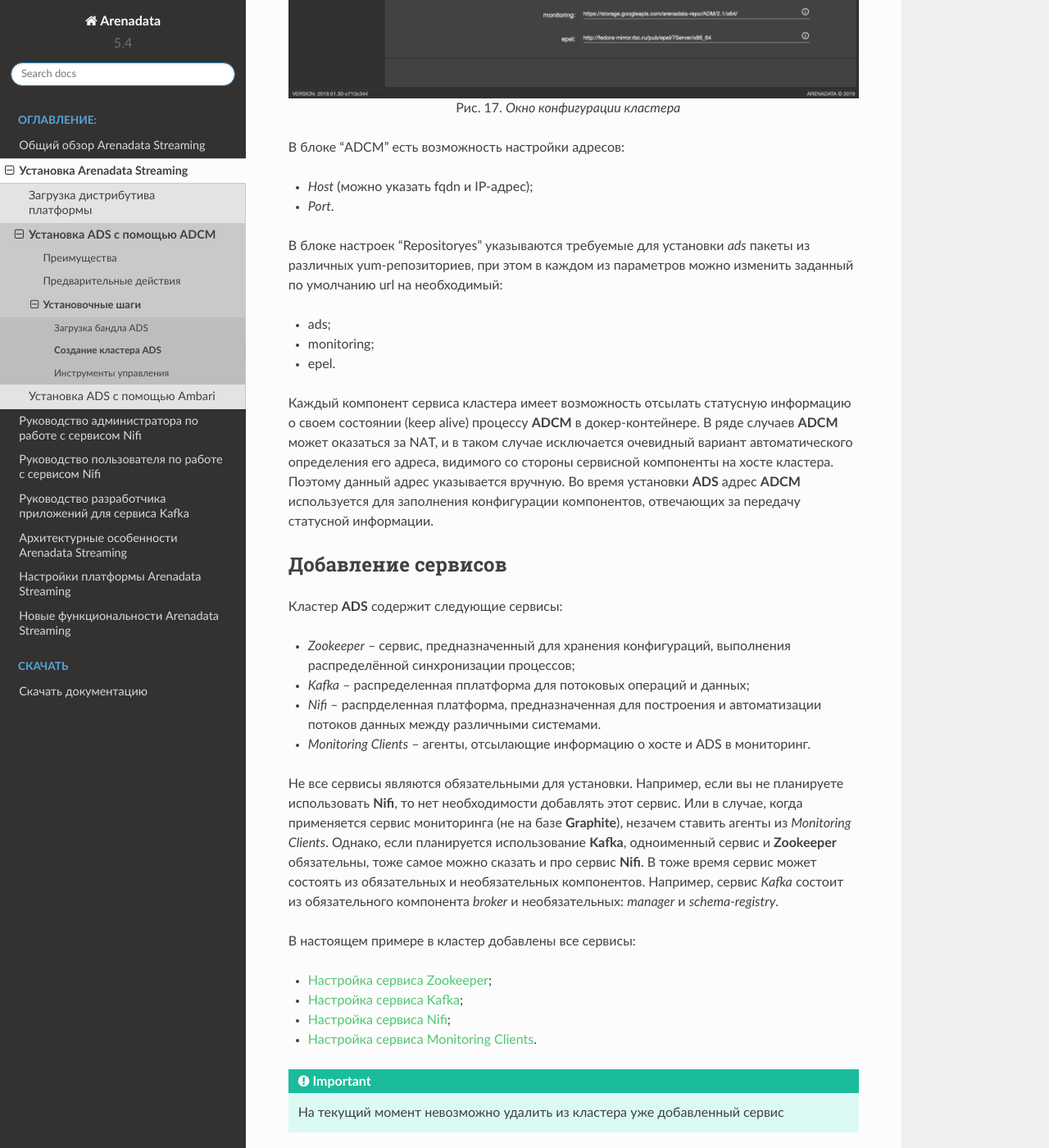
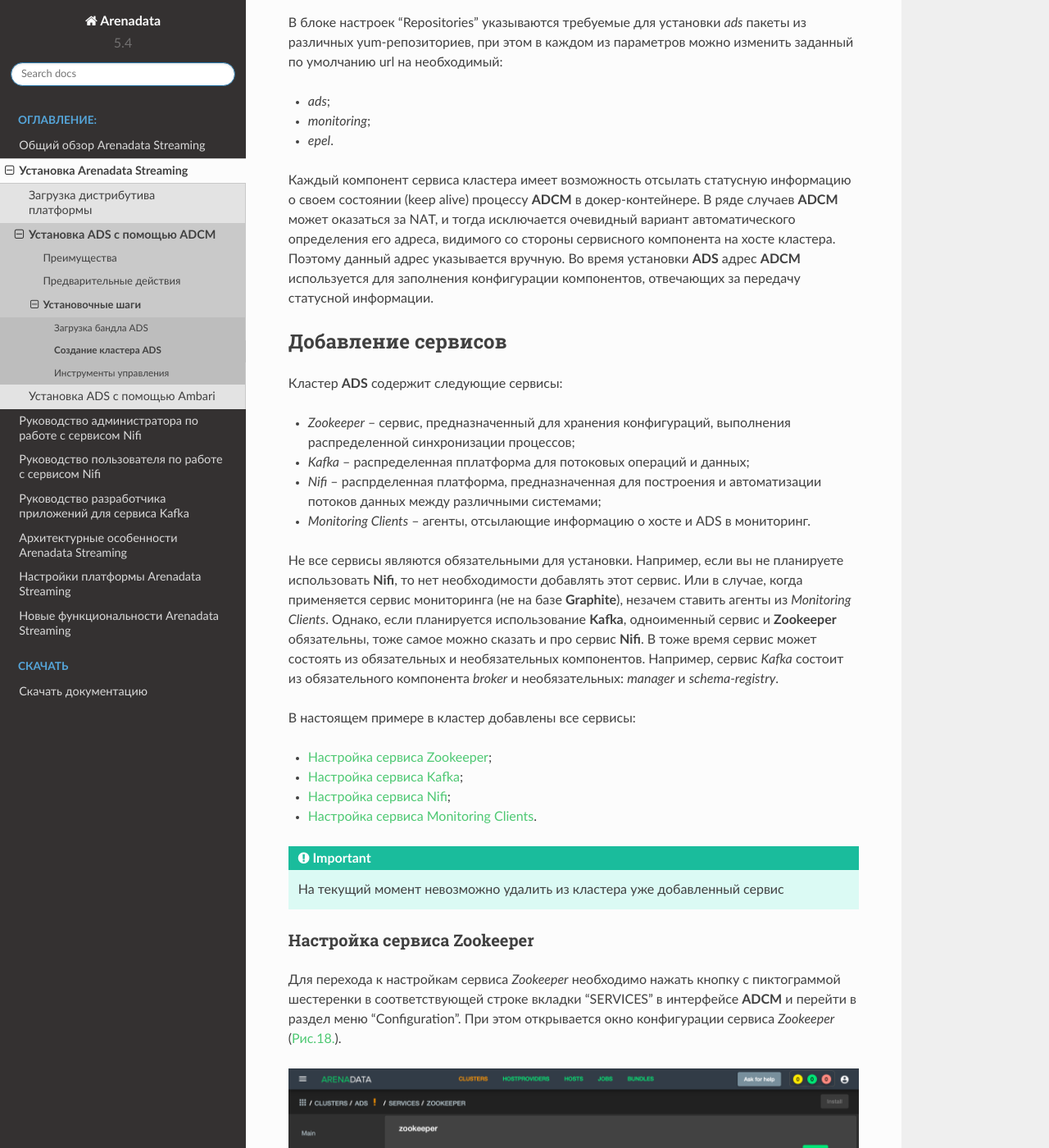
Before and after one commit to arenadata/docs_ads, a Sphinx documentation site: the page built from source/Install/adcm/create_cluster/index.rst, in a window 1280 px wide and 1400 px high, scrolled down 3216 px. Shown: the whole window at 82% size. Built offline with Sphinx 7.4.7 and the Read the Docs theme 2.0.0, drawn with Linux system fonts in a browser that asks for light colours; pages that are not in the unit, such as notebooks, are missing from menus; some of the changed text lies outside the part shown.

Commit message:
Update index.rst

```diff
--- a/source/Install/adcm/create_cluster/index.rst
+++ b/source/Install/adcm/create_cluster/index.rst
@@ -1,7 +1,7 @@
 Создание кластера ADS
 =====================
 
-После выполнения :ref:`предварительных действий <preliminary_actions>` и :ref:`загрузки бандла <upload_bundle>` в кластер-менеджере **ADCM** содержится следующий список объектов (:numref:`Рис.%s.<img_4>`):
+После выполнения :ref:`предварительных действий <preliminary_actions>` и :ref:`загрузки бандла <upload_bundle>` в кластер-менеджере **ADCM** содержится следующий список объектов (:numref:`Рис.%s. <img_4>`):
 
 * Прототип кластера мониторинга и созданный на его основе экземпляр (программа мониторинга развернута на хосте, ADCM содержит записи о его результатах и настройках);
 
@@ -70,11 +70,11 @@
 Конфигурация кластера
 ---------------------
 
-Для перехода к настройкам экземпляра кластера *ads* необходимо нажать кнопку с пиктограммой шестеренки в соответствующей строке вкладки "CLUSTERS" (:numref:`Рис.%s.<img_7>`) и перейти в раздел меню "Configuration". При этом открывается окно конфигурации выбранного экземпляра (:numref:`Рис.%s.<img_8>`).
+Для перехода к настройкам экземпляра кластера *ads* необходимо нажать кнопку с пиктограммой шестеренки в соответствующей строке вкладки "CLUSTERS" (:numref:`Рис.%s. <img_7>`) и перейти в раздел меню "Configuration". При этом открывается окно конфигурации выбранного экземпляра (:numref:`Рис.%s. <img_8>`).
 
 .. _img_8:
 
-.. figure:: ../../imgs/cluster_config.*
+.. figure:: ../../imgs/cluster_config.png
    :align: center
 
    Окно конфигурации кластера
@@ -85,13 +85,13 @@
 * *Host* (можно указать fqdn и IP-адрес);
 * *Port*.
 
-В блоке настроек "Repositoryes" указываются требуемые для установки *ads* пакеты из различных yum-репозиториев, при этом в каждом из параметров можно изменить заданный по умолчанию url на необходимый:
+В блоке настроек "Repositories" указываются требуемые для установки *ads* пакеты из различных yum-репозиториев, при этом в каждом из параметров можно изменить заданный по умолчанию url на необходимый:
 
-* ads;
-* monitoring;
-* epel.
+* *ads*;
+* *monitoring*;
+* *epel*.
 
-Каждый компонент сервиса кластера имеет возможность отсылать статусную информацию о своем состоянии (keep alive) процессу **ADCM** в докер-контейнере. В ряде случаев **ADCM** может оказаться за NAT, и в таком случае исключается очевидный вариант автоматического определения его адреса, видимого со стороны сервисной компоненты на хосте кластера. Поэтому данный адрес указывается вручную. Во время установки **ADS** адрес **ADCM** используется для заполнения конфигурации компонентов, отвечающих за передачу статусной информации.
+Каждый компонент сервиса кластера имеет возможность отсылать статусную информацию о своем состоянии (keep alive) процессу **ADCM** в докер-контейнере. В ряде случаев **ADCM** может оказаться за NAT, и тогда исключается очевидный вариант автоматического определения его адреса, видимого со стороны сервисного компонента на хосте кластера. Поэтому данный адрес указывается вручную. Во время установки **ADS** адрес **ADCM** используется для заполнения конфигурации компонентов, отвечающих за передачу статусной информации.
 
 
 
@@ -100,9 +100,9 @@
 
 Кластер **ADS** содержит следующие сервисы:
 
-* *Zookeeper* -- сервис, предназначенный для хранения конфигураций, выполнения распределённой синхронизации процессов;
+* *Zookeeper* -- сервис, предназначенный для хранения конфигураций, выполнения распределенной синхронизации процессов;
 * *Kafka* -- распределенная пплатформа для потоковых операций и данных;
-* *Nifi* -- распрделенная платформа, предназначенная для построения и автоматизации потоков данных между различными системами.
+* *Nifi* -- распрделенная платформа, предназначенная для построения и автоматизации потоков данных между различными системами;
 * *Monitoring Clients* -- агенты, отсылающие информацию о хосте и ADS в мониторинг.
 
 Не все сервисы являются обязательными для установки. Например, если вы не планируете использовать **Nifi**, то нет необходимости добавлять этот сервис. Или в случае, когда применяется сервис мониторинга (не на базе **Graphite**), незачем ставить агенты из *Monitoring Clients*. Однако, если планируется использование **Kafka**, одноименный сервис и **Zookeeper** обязательны, тоже самое можно сказать и про сервис **Nifi**. В тоже время сервис может состоять из обязательных и необязательных компонентов. Например, сервис *Kafka* состоит из обязательного компонента *broker* и необязательных: *manager* и *schema-registry*.
@@ -121,11 +121,11 @@
 Настройка сервиса Zookeeper
 ^^^^^^^^^^^^^^^^^^^^^^^^^^^^^
 
-Для перехода к настройкам сервиса *Zookeeper* необходимо нажать кнопку с пиктограммой шестеренки в соответствующей строке вкладки "SERVICES" и перейти в раздел меню "Configuration". При этом открывается окно конфигурации сервиса *Zookeeper* (:numref:`Рис.%s.<img_13>`).
+Для перехода к настройкам сервиса *Zookeeper* необходимо нажать кнопку с пиктограммой шестеренки в соответствующей строке вкладки "SERVICES" в интерфейсе **ADCM** и перейти в раздел меню "Configuration". При этом открывается окно конфигурации сервиса *Zookeeper* (:numref:`Рис.%s. <img_13>`).
 
 .. _img_13:
 
-.. figure:: ../../imgs/zk_config.*
+.. figure:: ../../imgs/zk_config.png
    :align: center
 
    Окно конфигурации сервиса Zookeeper
@@ -133,7 +133,7 @@
 
 В блоке настроек "Main" задаются основные параметры:
 
-* *connect* -- строка подключения к Znode, в которой Zookeeper хранит конфигурацию текущего кластера, используется сервисом **Kafka**. В текущей реализации данный параметр недоступен для редактирования и генеруруется на стороне ADCM автоматически;
+* *connect* -- строка подключения к Znode, в которой Zookeeper хранит конфигурацию текущего кластера, используется сервисом Kafka. В текущей реализации данный параметр недоступен для редактирования и генеруруется на стороне ADCM автоматически;
 
 * *data_dirs* -- каталог для хранения транзакционных логов Zookeeper. Данный параметр указывается как *dataDir* в конфигурационном файле *zoo.cfg*;
 
```
Also changed, not shown: other parts of source/Install/adcm/create_cluster/index.rst (+10 -10 lines).
